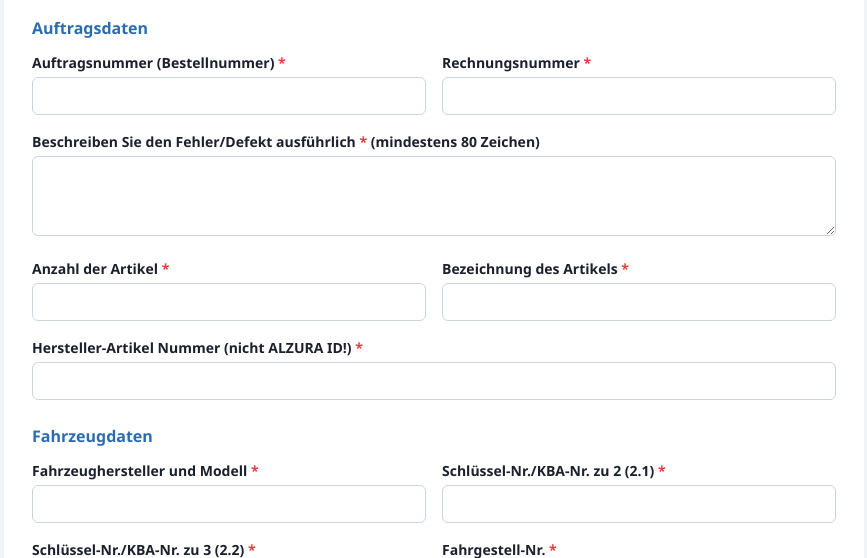
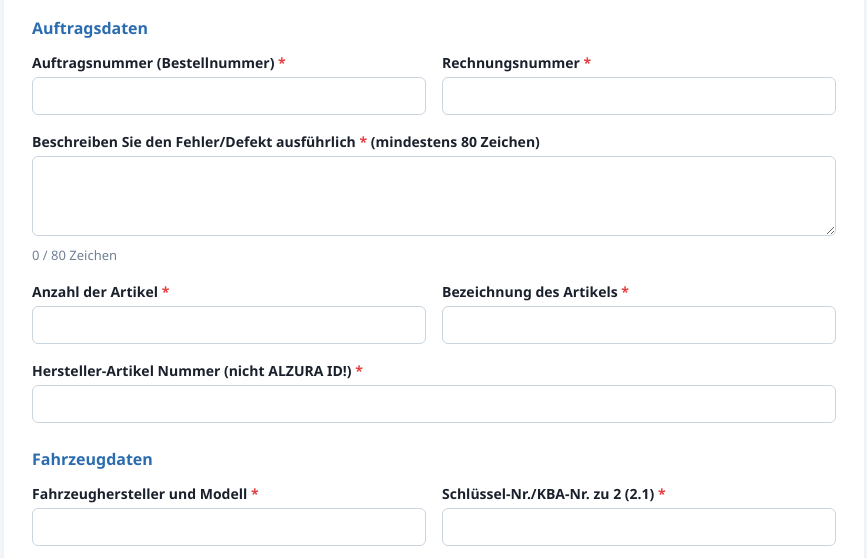
Before and after one commit to irischok-glitch/gewaehrleistung-demo, a Flask app: page / in a window 1280 px wide. Shown: the part 570-1128 px from the top of the page, without its empty margins (206-1073 px from the left). Run offline with Flask 3, Linux system fonts and the light colour scheme.

Commit message:
Add files via upload

```diff
--- a/templates/form.html
+++ b/templates/form.html
@@ -120,7 +120,11 @@
       <div class="form-grid">
         <div><label>Auftragsnummer (Bestellnummer) <span class="req">*</span></label><input type="text" name="auftragsnummer" id="auftragsnummer" required></div>
         <div><label>Rechnungsnummer <span class="req">*</span></label><input type="text" name="rechnungsnummer" required></div>
-        <div class="full"><label>Beschreiben Sie den Fehler/Defekt ausführlich <span class="req">*</span> (mindestens 80 Zeichen)</label><textarea name="fehlerbeschreibung" required minlength="80"></textarea></div>
+        <div class="full">
+          <label>Beschreiben Sie den Fehler/Defekt ausführlich <span class="req">*</span> (mindestens 80 Zeichen)</label>
+          <textarea name="fehlerbeschreibung" id="fehlerbeschreibung" required minlength="80"></textarea>
+          <div id="fehler-count" style="font-size:13px; color:#718096; margin-top:4px;">0 / 80 Zeichen</div>
+        </div>
         <div><label>Anzahl der Artikel <span class="req">*</span></label><input type="number" name="anzahl" min="1" required></div>
         <div><label>Bezeichnung des Artikels <span class="req">*</span></label><input type="text" name="artikelbezeichnung" required></div>
         <div class="full"><label>Hersteller-Artikel Nummer (nicht ALZURA ID!) <span class="req">*</span></label><input type="text" name="hersteller_artikelnummer" required></div>
@@ -285,6 +289,17 @@ auftragInput.addEventListener('input', () => {
   dynAuftrag.textContent = auftragInput.value || '[Auftragsnummer]';
 });
 
+// Zeichenzähler für Fehlerbeschreibung
+const fehlerInput = document.getElementById('fehlerbeschreibung');
+const fehlerCount = document.getElementById('fehler-count');
+if (fehlerInput && fehlerCount) {
+  fehlerInput.addEventListener('input', function() {
+    const len = this.value.length;
+    fehlerCount.textContent = len + ' / 80 Zeichen';
+    fehlerCount.style.color = len >= 80 ? '#276749' : '#c53030';
+  });
+}
+
 // Lohnkosten toggle
 document.getElementById('lohn_ja').addEventListener('change', toggleKosten);
 document.getElementById('lohn_nein').addEventListener('change', toggleKosten);
```
